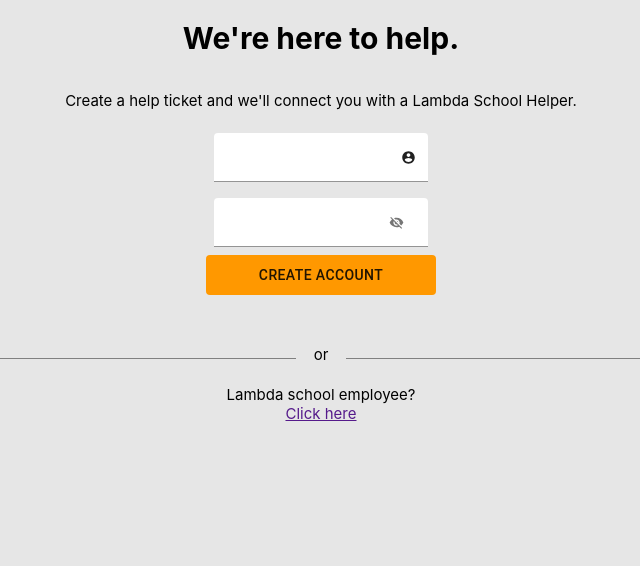
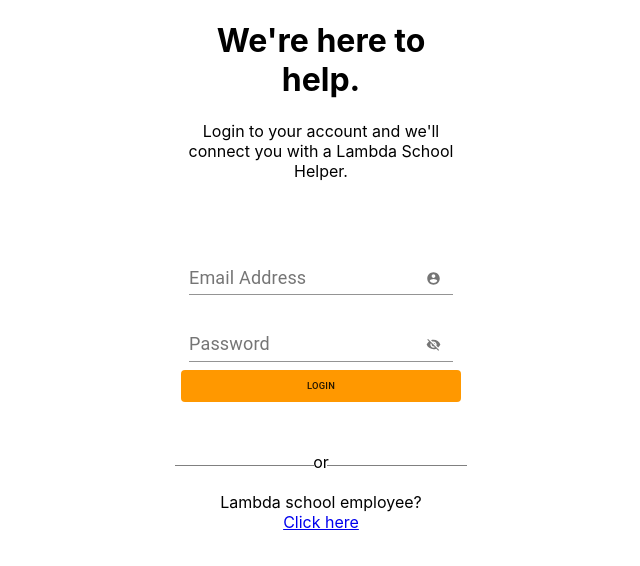
Before and after one commit to DevDeskQueue3/React, a React (Create React App) app: page /student/login in a window 1280 px wide. Shown: the top 566 px of the page, without its empty margins (319-959 px from the left). Built offline with nearby package versions, Linux system fonts and the light colour scheme.

Commit message:
cleaned up student login form to match the helper login form

```diff
--- a/src/components/student/Login.js
+++ b/src/components/student/Login.js
@@ -5,8 +5,9 @@
     Container,
     FormControl,
     InputLabel,
+    TextField,
     Button,
-    FilledInput,
+    Input,
     IconButton,
     makeStyles,
     withStyles,
@@ -66,7 +67,7 @@
         password: yup.string().required("Password is a required field")
     });
 
-    const { values, handleChanges, handleSubmit, formErrors} = useForm(loginData, formSchema);
+    const { values, handleChanges, formErrors} = useForm(loginData, formSchema);
 
     const handleClickShowPassword = () => {
         setShowPassword(!showPassword);
@@ -76,29 +77,36 @@
         e.preventDefault();
     };
 
+    const handleSubmit = () => {
+
+    };
+
     return (
         <>
-            <Container className='login-wrapper'>
-                <h1>We're here to help.</h1>
-                <p>Create a help ticket and we'll connect you with a Lambda School Helper.</p>
+            <Container className='login-container'>
+                <div className='top-text'>
+                    <h1>We're here to help.</h1>
+                    <p>Login to your account and we'll connect you with a Lambda School Helper.</p>
+                </div>
                 <form className='login-form' onSubmit={handleSubmit}>
                     <ThemeProvider theme={theme}>
                         <FormControl className={classes.margin}>
                             <InputLabel htmlFor='email-input'>Email Address</InputLabel>
-                            <FilledInput id='email-input'
+                            <Input id='email-input'
                                 onChange={handleChanges}
                                 value={values.email}
                                 endAdornment={
                                     <InputAdornment position='end'>
-                                        <AccountCircle />
+                                        <IconButton>
+                                            <AccountCircle />
+                                        </IconButton>
                                     </InputAdornment>
                                 }
                             />
                         </FormControl>
                         <FormControl className={classes.margin}>
                             <InputLabel htmlFor='password-input'>Password</InputLabel>
-                            <FilledInput id='password-input'
-                                variant='outlined'
+                            <Input id='password-input'
                                 type={showPassword ? 'text' : 'password'}
                                 value={values.password}
                                 endAdornment={
@@ -115,7 +123,7 @@
                         </FormControl>
                         <ColorButton size='large'
                                 color='primary'
-                        >Create Account</ColorButton>
+                        >Login</ColorButton>
                     </ThemeProvider>
                 </form>
                 <div className='divider'>or</div>
@@ -125,7 +133,7 @@
                             rel='noopener'
                     >Connect using Slack</Link> */}
                     <span>Lambda school employee? </span>
-                    <Link href='#'
+                    <Link to='/helper/login'
                             target='_blank'
                             rel='noopener'
                     >Click here</Link>
--- a/src/components/student/Register.js
+++ b/src/components/student/Register.js
@@ -2,7 +2,23 @@
 
 import { Container } from '@material-ui/core';
 
+import useForm from '../../hooks/useForm';
+
+import { registerFormSchema } from '../../utils/loginFormValidation';
+
+const initialValues = {
+    firstName: "",
+    lastName: "",
+    email: "",
+    password: ""
+};
+
 const StudentRegister = () => {
+    const [values, handleChanges, formErrors] = useForm(initialValues, registerFormSchema);
+
+    //Note: onSubmit, when creating the new state data, don't forget to add the student role
+    // and concatenate the names
+
     return (
         <>
             <Container fixed>
--- a/src/hooks/useForm.js
+++ b/src/hooks/useForm.js
@@ -31,9 +31,5 @@
         });
     }
 
-    const handleSubmit = e => {
-
-    }
-
-    return [values, handleChanges, handleSubmit, formErrors];
+    return [values, handleChanges, formErrors];
 }
```
